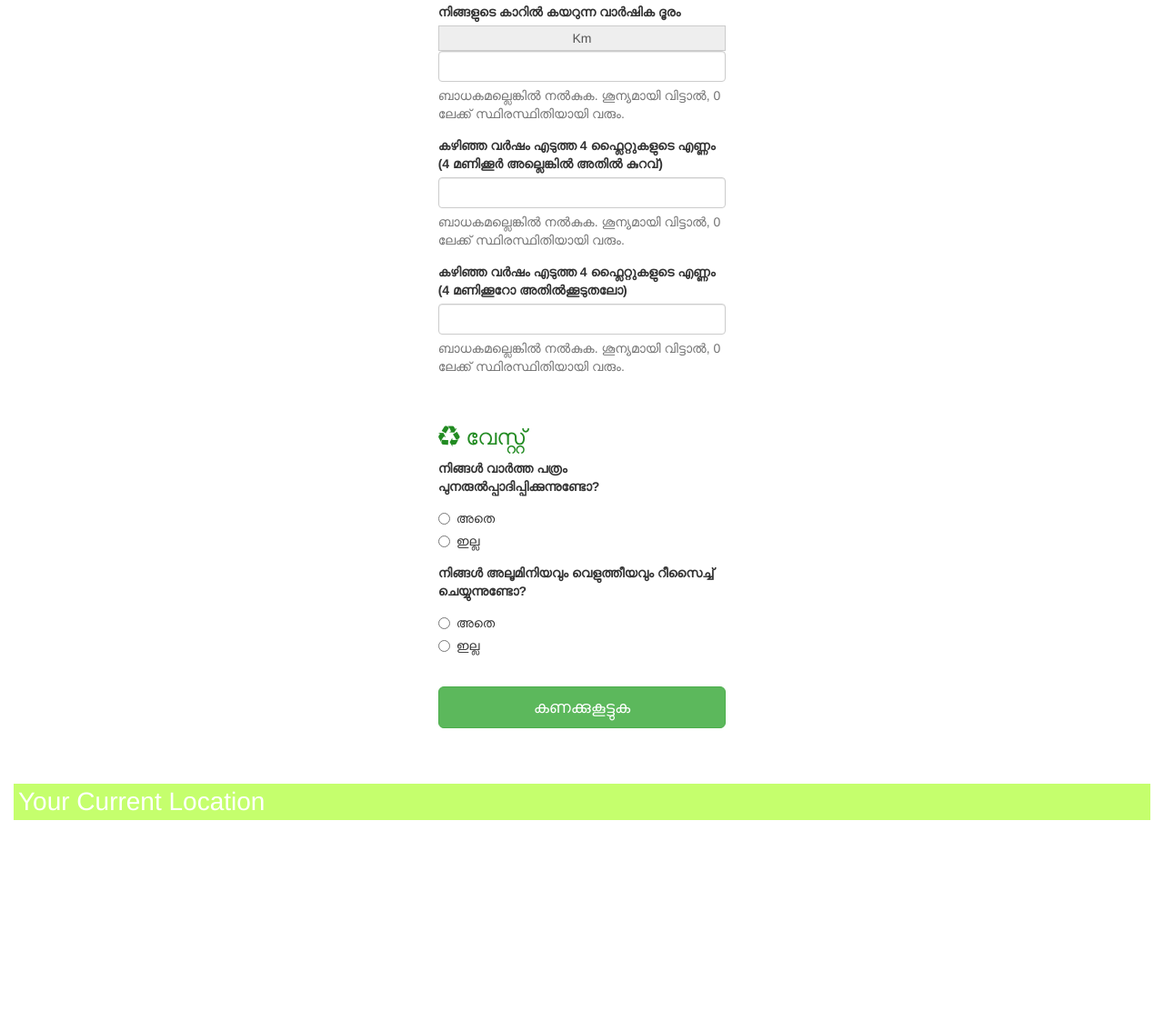
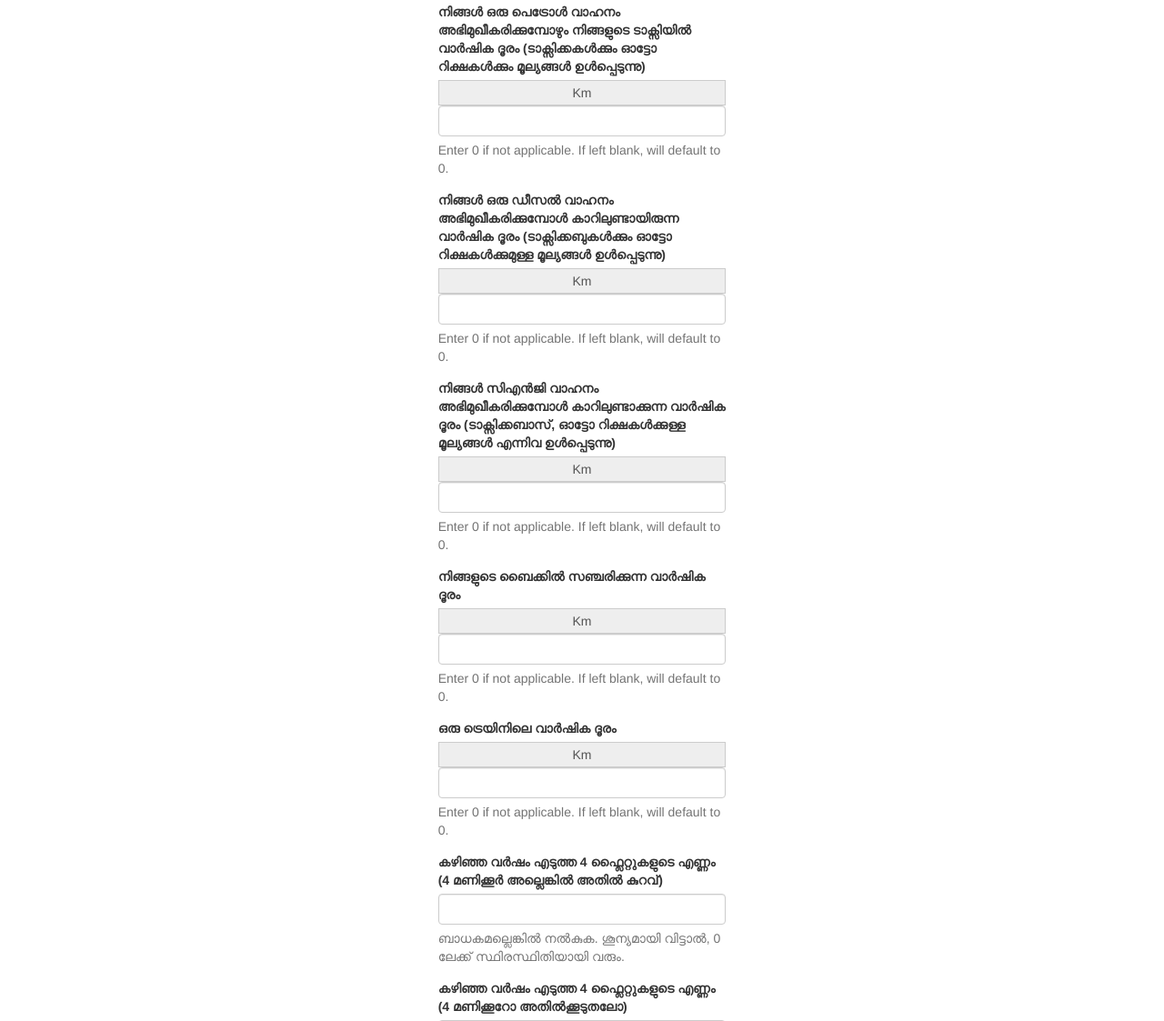
Before and after one commit to abrahamjroy/India-Malayalam-CFC, a plain HTML site: page index.html in a window 1280 px wide. Shown: the part 939-2062 px from the top of the page at 91% size. Drawn offline with nearby package versions, Linux system fonts and the light colour scheme; some packages are replaced by stand-ins of ours.

Commit message:
Update index.html

```diff
--- a/index.html
+++ b/index.html
@@ -55,11 +55,40 @@
 						<br/>
 						<h3 class="form-section-label" id="travel-label"><i class="fa fa-globe" aria-hidden="true"></i> യാത്ര</h3>
 						<div class="form-group">
-							<label for="car">നിങ്ങളുടെ കാറിൽ കയറുന്ന വാർഷിക ദൂരം</label>
+							<label for="car">
+നിങ്ങൾ ഒരു പെട്രോൾ വാഹനം അഭിമുഖീകരിക്കുമ്പോഴും നിങ്ങളുടെ ടാക്സിയിൽ വാർഷിക ദൂരം (ടാക്സിക്കകൾക്കും ഓട്ടോ റിക്ഷകൾക്കും മൂല്യങ്ങൾ ഉൾപ്പെടുന്നു)</label>
 							<div class="input-group-addon">Km</div>
-							<input class="form-control" id="car" type="number" min="0" step="1">
-							<span class="help-block">ബാധകമല്ലെങ്കിൽ നൽകുക. ശൂന്യമായി വിട്ടാൽ, 0 ലേക്ക് സ്ഥിരസ്ഥിതിയായി വരും.</span>
+							<input class="form-control" id="carP" type="number" min="0" step="1">
+							<span class="help-block">Enter 0 if not applicable. If left blank, will default to 0.</span>
 						</div>
+<div class="form-group">
+							<label for="car">
+നിങ്ങൾ ഒരു ഡീസൽ വാഹനം അഭിമുഖീകരിക്കുമ്പോൾ കാറിലുണ്ടായിരുന്ന വാർഷിക ദൂരം (ടാക്സിക്കബുകൾക്കും ഓട്ടോ റിക്ഷകൾക്കുമുള്ള മൂല്യങ്ങൾ ഉൾപ്പെടുന്നു)</label>
+							<div class="input-group-addon">Km</div>
+							<input class="form-control" id="carD" type="number" min="0" step="1">
+							<span class="help-block">Enter 0 if not applicable. If left blank, will default to 0.</span>
+						</div>
+<div class="form-group">
+							<label for="car">
+നിങ്ങൾ സിഎൻജി വാഹനം അഭിമുഖീകരിക്കുമ്പോൾ കാറിലുണ്ടാക്കുന്ന വാർഷിക ദൂരം (ടാക്സിക്കബാസ്, ഓട്ടോ റിക്ഷകൾക്കുള്ള മൂല്യങ്ങൾ എന്നിവ ഉൾപ്പെടുന്നു)</label>
+							<div class="input-group-addon">Km</div>
+							<input class="form-control" id="carC" type="number" min="0" step="1">
+							<span class="help-block">Enter 0 if not applicable. If left blank, will default to 0.</span>
+						</div>
+<div class="form-group">
+							<label for="car">
+നിങ്ങളുടെ ബൈക്കിൽ സഞ്ചരിക്കുന്ന വാർഷിക ദൂരം</label>
+							<div class="input-group-addon">Km</div>
+							<input class="form-control" id="bike" type="number" min="0" step="1">
+							<span class="help-block">Enter 0 if not applicable. If left blank, will default to 0.</span>
+						</div>
+<div class="form-group">
+							<label for="car">ഒരു ട്രെയിനിലെ വാർഷിക ദൂരം</label>
+							<div class="input-group-addon">Km</div>
+							<input class="form-control" id="train" type="number" min="0" step="1">
+							<span class="help-block">Enter 0 if not applicable. If left blank, will default to 0.</span>
+						</div>
+
 						<div class="form-group">
 							<label for="flights-4-less">കഴിഞ്ഞ വർഷം എടുത്ത 4 ഫ്ലൈറ്റുകളുടെ എണ്ണം (4 മണിക്കൂർ അല്ലെങ്കിൽ അതിൽ കുറവ്)</label>
 							<input class="form-control" id="flights-4-less" type="number" min="0" step="1">
@@ -111,6 +140,7 @@
 
 				<div id="results" class="text-center">
 					<h1 id="score"></h1>
+					<div id="donutchart" class="center" style="width: 800px; height: 500px;"></div>
 					<br/>
 					<p class="lead">വർഷം തോറും നിങ്ങൾ കാർബൺ ഡൈ ഓക്സൈഡിന്റെ യൂണിറ്റുകളിൽ ഹരിതഗൃഹ വാതകങ്ങളെ പ്രതിനിധീകരിക്കുന്നു</p>
 					<br/>
```
